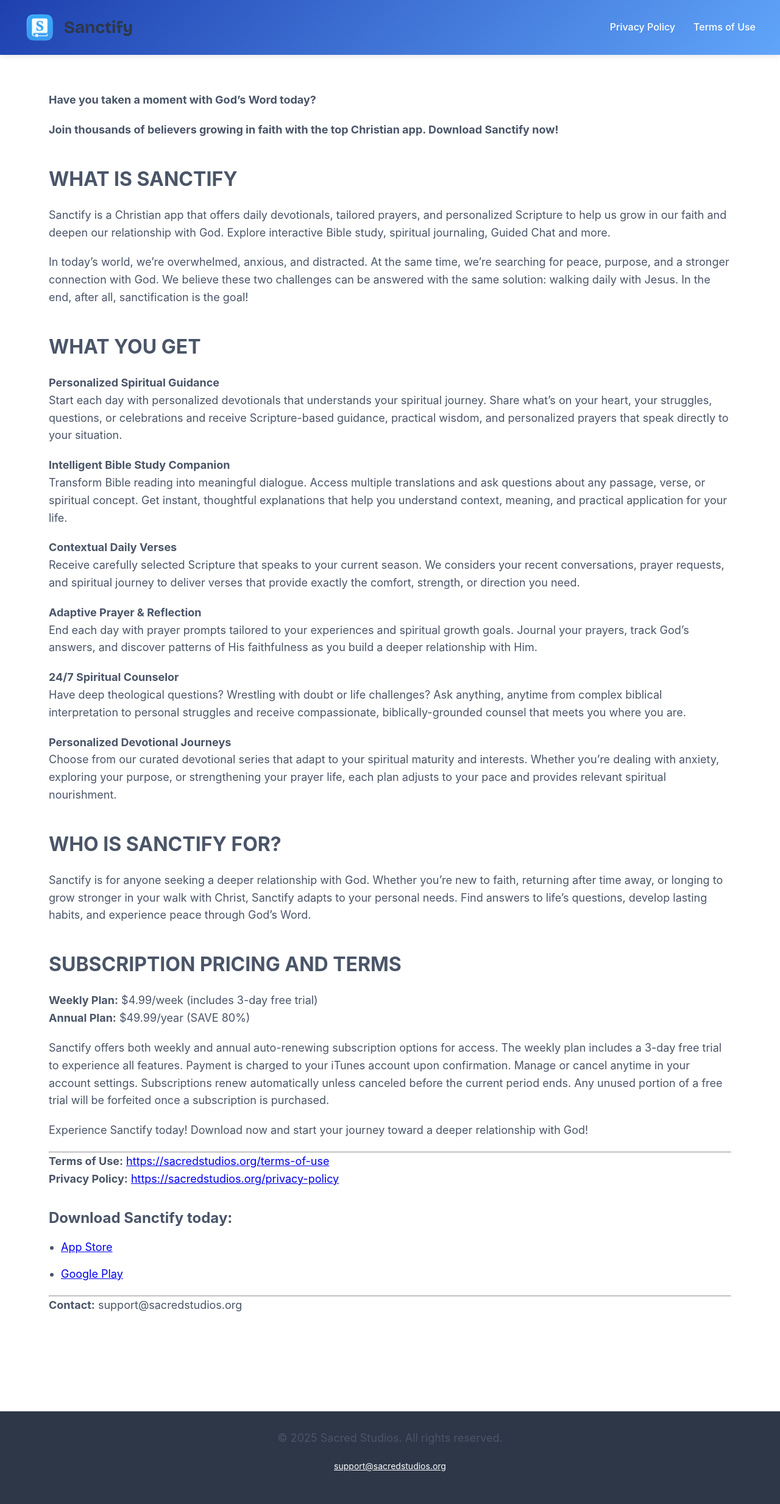
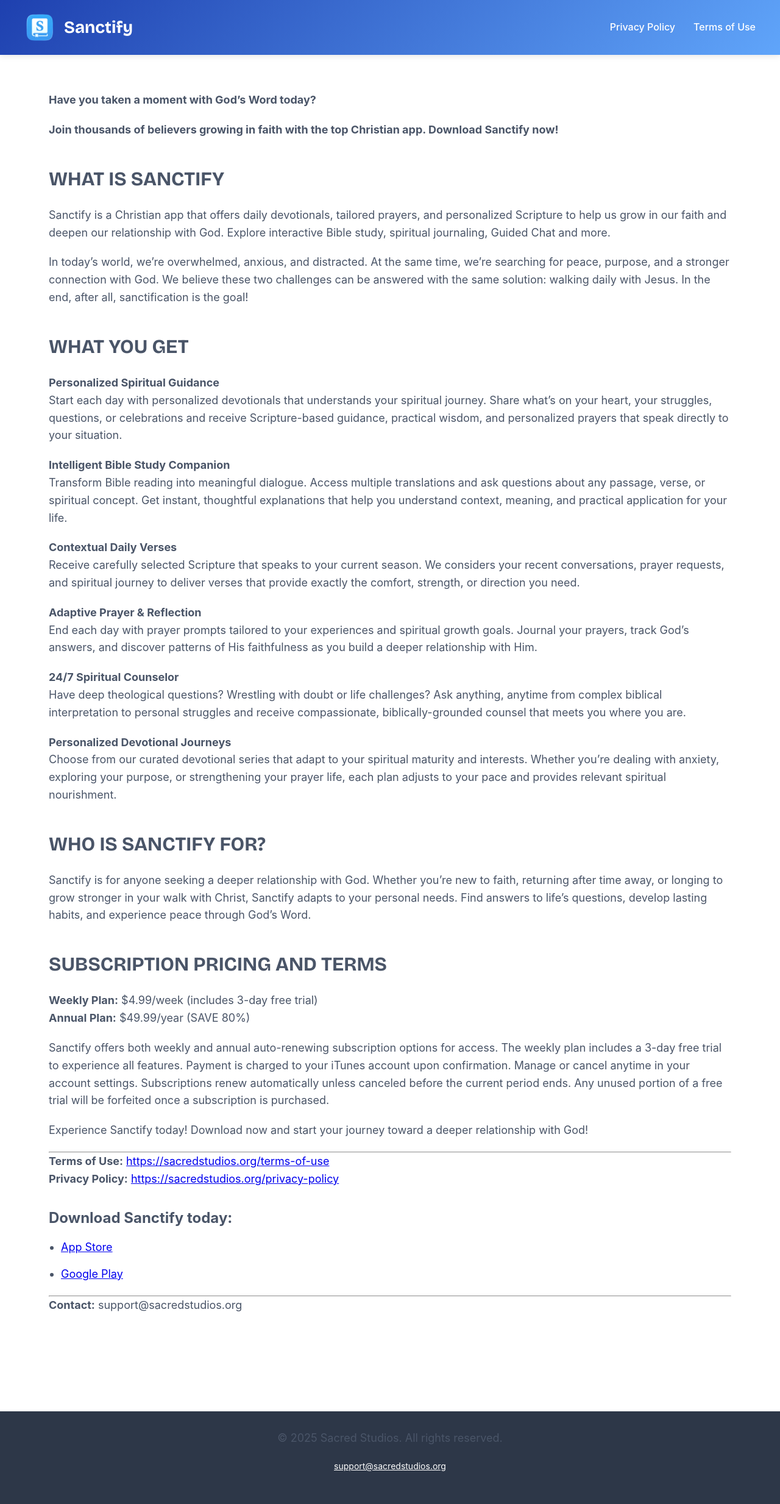
Before and after one commit to SacredStudios7/legal-pages, a Jekyll site: the page built from index.md, in a window 1280 px wide. Shown: the whole page at 61% size. Built offline with Jekyll 4.4.1, drawn with Linux system fonts in a browser that asks for light colours.

Commit message:
Update default.html

```diff
--- a/_layouts/default.html
+++ b/_layouts/default.html
@@ -6,7 +6,7 @@
     <title>{{ page.title }} - Sanctify</title>
     <link rel="preconnect" href="https://fonts.googleapis.com">
     <link rel="preconnect" href="https://fonts.gstatic.com" crossorigin>
-    <link href="https://fonts.googleapis.com/css2?family=Bricolage+Grotesque:wght@700&display=swap" rel="stylesheet">
+    <link href="https://fonts.googleapis.com/css2?family=Bricolage+Grotesque:wght@600;700&display=swap" rel="stylesheet">
     <style>
         * {
             margin: 0;
@@ -54,6 +54,7 @@
             font-size: 28px;
             font-weight: 700;
             margin: 0;
+            color: white;
         }
 
         nav {
@@ -85,7 +86,9 @@
         }
 
         h2 {
+            font-family: 'Bricolage Grotesque', sans-serif;
             font-size: 32px;
+            font-weight: 600;
             margin-top: 40px;
             margin-bottom: 20px;
             color: #4a5568;
```
